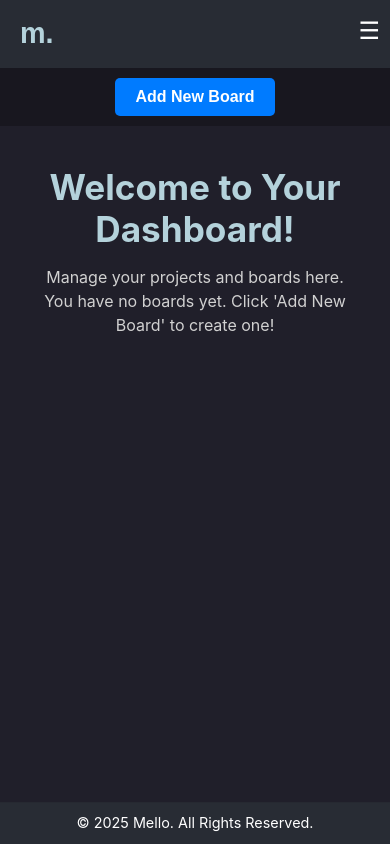
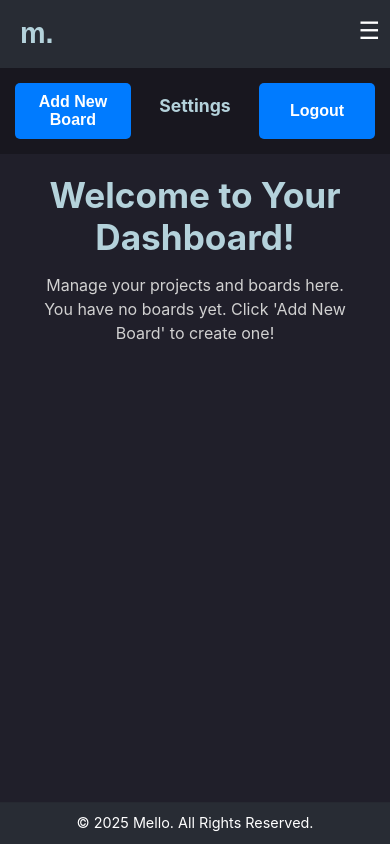
Before and after one commit to toryjarvis/mello, a React (Create React App) app: page /dashboard in a window 390 px wide. Built offline with nearby package versions, Linux system fonts and the light colour scheme; no server answers; the database is empty; sample sign-in values are in the browser's storage.

Commit message:
made significant changes to the dashboard and sidebar, implemented firestore connections and board collections, implemented board gird functionality. next steps are delete board functionality and board creation modal

```diff
--- a/src/components/BoardGrid.css
+++ b/src/components/BoardGrid/BoardGrid.css
@@ -1,4 +1,3 @@
-/* Grid Container */
 .board-grid {
     display: grid;
     grid-template-columns: repeat(auto-fill, minmax(250px, 1fr));
@@ -7,7 +6,6 @@
     padding: 20px;
 }
 
-/* Individual Board Card */
 .board-card {
     background-color: #282c34;
     padding: 20px;
@@ -18,13 +16,16 @@
     color: #b4d2db;
     text-decoration: none;
     transition: background 0.3s ease;
+    min-height: 150px;
+    display: flex;
+    align-items: center;
+    justify-content: center;
 }
 
 .board-card:hover {
     background-color: #3a3f4b;
 }
 
-/* No Boards Message */
 .no-boards-message {
     text-align: center;
     font-size: 1.1rem;
--- a/src/components/BoardGrid.js
+++ b/src/components/BoardGrid/BoardGrid.js
@@ -1,6 +1,8 @@
 import React from 'react';
 import { Link } from 'react-router-dom';
 import './BoardGrid.css';
+import { db } from "../../config/firebaseConfig";
+import { collection, query, where, getDocs } from "firebase/firestore";
 
 const BoardGrid = ({ boards }) => {
     return (
--- a/src/contexts/AuthContext.js
+++ b/src/contexts/AuthContext.js
@@ -1,8 +1,6 @@
 import React, { createContext, useState, useEffect } from "react";
-import { getAuth, onAuthStateChanged, signOut } from "firebase/auth";
-import app from "../config/firebaseConfig";
-
-const auth = getAuth(app);
+import { onAuthStateChanged, signOut } from "firebase/auth";
+import {auth} from "../config/firebaseConfig"
 
 // Create Authentication Context
 export const AuthContext = createContext();
@@ -22,13 +20,18 @@ export const AuthProvider = ({ children }) => {
   }, []);
 
   const logout = async () => {
-    await signOut(auth);
-    setUser(null);
+    try {
+      await signOut(auth);
+      console.log("User successfully logged out");
+      setUser(null);
+    } catch (error) {
+      console.error("Logout failed:", error.message);
+    }
   };
 
   return (
     <AuthContext.Provider value={{ user, loading, logout }}>
-      {children}
+      {!loading && children} {/* Prevent rendering children while loading */}
     </AuthContext.Provider>
   );
 };
--- a/src/pages/Dashboard.css
+++ b/src/pages/Dashboard.css
@@ -19,16 +19,18 @@
     font-size: 1.8rem;
     font-weight: bold;
     color: #b4d2db;
-    margin: 10px;
+    margin-bottom: 20px;
     text-align: center;
 }
 
 .sidebar-nav {
     display: flex;
     flex-direction: column;
+    gap: 15px;
+    align-items: stretch;
 }
 
-.dashboard-sidebar a {
+.sidebar-link {
     display: block;
     padding: 12px 15px;
     color: #b4d2db;
@@ -37,14 +39,37 @@
     font-weight: bold;
     border-radius: 5px;
     transition: background 0.3s ease, color 0.3s ease;
+    text-align: center;
 }
 
-.dashboard-sidebar a:hover {
+.sidebar-link:hover {
     background: #2a2838;
     color: #88c0d0;
 }
 
+.sidebar-nav a,
+.sidebar-nav button {
+    width: 100%;
+    text-align: center;
+}
+
+.sidebar-logout {
+    background-color: #b22222;
+    color: white;
+    padding: 10px;
+    margin-top: auto;
+    border-radius: 5px;
+    text-align: center;
+    cursor: pointer;
+}
+
+.sidebar-logout:hover {
+    background: #a11d1d;
+    color: #ffffff;
+}
+
 .dashboard-main {
+    flex: 1;
     padding: 40px;
     overflow-y: auto;
     width: 100%;
@@ -63,22 +88,46 @@
     line-height: 1.5;
 }
 
+.board-grid {
+    display: grid;
+    grid-template-columns: repeat(auto-fit, minmax(200px, 1fr));
+    gap: 20px;
+    margin-top: 20px;
+}
+
+.no-boards-message {
+    font-size: 1.2rem;
+    color: #d1d1d1;
+    text-align: center;
+}
+
 @media (max-width: 1024px) {
     .dashboard-container {
-        flex-direction: row;
+        width: 100vw;
+        display: flex;
+        flex-direction: column;
+    }
+    .sidebar-header {
+        display: none;
     }
 
     .dashboard-sidebar {
-        width: 200px;
+        width: 100%;
+        height: auto;
+        padding: 15px;
+        display: flex;
+        flex-direction: row;
+        justify-content: space-evenly;
+        align-items: center;
     }
 
-    .dashboard-sidebar h2 {
-        font-size: 1.6rem;
+    .sidebar-nav {
+        flex-direction: row;
+        gap: 10px;
     }
 
-    .dashboard-sidebar a {
-        font-size: 1rem;
-        padding: 10px;
+    .dashboard-main {
+        padding: 20px;
     }
 }
 
@@ -89,25 +138,16 @@
 
     .dashboard-sidebar {
         width: 100%;
-        height: auto;
-        /* margin: 0; */
-        padding: 10px;
-        justify-content: space-between;
-        align-items: center;
+        flex-direction: row;
+        justify-content: space-around;
     }
 
-    .dashboard-sidebar h2 {
-        font-size: 1.3rem;
-        display:none;
-
+    .sidebar-nav {
+        flex-direction: row;
     }
 
-    .dashboard-sidebar a {
-        text-align: center;
-        font-size: 1rem;
-        padding: 8px;
-        display:none;
-
+    .sidebar-logout {
+        width: auto;
+        padding: 8px 12px;
     }
-
 }
--- a/src/pages/Dashboard.js
+++ b/src/pages/Dashboard.js
@@ -1,45 +1,86 @@
-import React, { useContext, useEffect, useState } from 'react';
-import { Link } from 'react-router-dom';
-import Button from '../components/Utils/Button';
-import BoardGrid from '../components/BoardGrid';
-import './Dashboard.css';
+import React, { useContext, useEffect, useState } from "react";
+import { Link, useNavigate } from "react-router-dom";
+import { AuthContext } from "../contexts/AuthContext";
+import Button from "../components/Utils/Button";
+import BoardGrid from "../components/BoardGrid/BoardGrid";
+import "./Dashboard.css";
+import { auth, db } from "../config/firebaseConfig";
+import { collection, addDoc, query, where, getDocs } from "firebase/firestore";
 
 const Dashboard = () => {
+  const { logout } = useContext(AuthContext);
+  const navigate = useNavigate();
   const [boards, setBoards] = useState([]);
 
-  // useEffect(() => {
-  //   // Fetch user boards from API (Replace with real API call)
-  //   const fetchBoards = async () => {
-  //     try {
-  //       // Simulated API response
-  //       const userBoards = [
-  //         { id: '1', name: 'Personal Projects' },
-  //         { id: '2', name: 'Work Tasks' },
-  //         { id: '3', name: 'Learning Goals' },
-  //       ];
-  //       setBoards(userBoards);
-  //     } catch (error) {
-  //       console.error('Error fetching boards:', error);
-  //     }
-  //   };
+  const handleAddBoard = async () => {
+    if (!auth.currentUser) {
+      console.error("User not authenticated");
+      return;
+    }
 
-  //   fetchBoards();
-  // }, []);
+    try {
+      await addDoc(collection(db, "boards"), {
+        name: "New Board",
+        // Ensure the user is logged in
+        userId: auth.currentUser.uid,
+        createdAt: new Date(),
+      });
+      console.log("Board added successfully!");
+    } catch (error) {
+      console.error("Error adding board:", error);
+    }
+  };
+
+  // Fetch User Specific Boards
+  useEffect(() => {
+    const fetchBoards = async () => {
+      if (!auth.currentUser) return;
+
+      try {
+        const q = query(
+          collection(db, "boards"),
+          // Fetch only the current user's boards
+          where("userId", "==", auth.currentUser.uid)
+        );
+        const querySnapshot = await getDocs(q);
+        const userBoards = querySnapshot.docs.map((doc) => ({
+          id: doc.id,
+          ...doc.data(),
+        }));
+
+        setBoards(userBoards);
+      } catch (error) {
+        console.error("Error fetching boards:", error);
+      }
+    };
+
+    fetchBoards();
+    // Re-run if the user changes
+  }, [auth.currentUser]);
 
   return (
-    <div className='dashboard-container'>
-
+    <div className="dashboard-container">
       {/* Sidebar */}
-      <aside className='dashboard-sidebar'>
-        <h2>Mello</h2>
-        <nav className='sidebar-nav'>
-          <Button type='primary' text='Add New Board' onClick={() => console.log('Open board creation modal')} />
-          <Link to='/settings'>Settings</Link>
+      <aside className="dashboard-sidebar">
+        <h2 className="sidebar-header">Mello</h2>
+        <nav className="sidebar-nav">
+          <Button
+            type="primary"
+            text="Add New Board"
+            onClick={() => handleAddBoard()}
+          />
+          <Link to="/settings" className="sidebar-link">Settings</Link>
+          <Button type="primary" text="Logout" className="sidebar-logout"
+          onClick={async () => {
+            await logout();
+            // Redirect to login page
+            navigate("/login");
+          }} />
         </nav>
       </aside>
 
-      {/* Main Dash */}
-      <main className='dashboard-main'>
+      {/* Main Dashboard */}
+      <main className="dashboard-main">
         <h1>Welcome to Your Dashboard!</h1>
         <p>Manage your projects and boards here.</p>
 
@@ -47,9 +88,10 @@ const Dashboard = () => {
         {boards.length > 0 ? (
           <BoardGrid boards={boards} />
         ) : (
-          <p className='no-boards-message'>You have no boards yet. Click 'Add New Board' to create one!</p>
+          <p className="no-boards-message">
+            You have no boards yet. Click 'Add New Board' to create one!
+          </p>
         )}
-
       </main>
     </div>
   );
--- a/src/services/authService.js
+++ b/src/services/authService.js
@@ -1,8 +1,5 @@
-import { getAuth, createUserWithEmailAndPassword, signInWithEmailAndPassword, signOut } from "firebase/auth";
-import app from "../config/firebaseConfig";
-
-// Initialize Firebase Authentication
-const auth = getAuth(app);
+import { createUserWithEmailAndPassword, signInWithEmailAndPassword, signOut } from "firebase/auth";
+import { auth } from "../config/firebaseConfig";
 
 /* Sign Up */
 export const signUpUser = async (email, password) => {
```
